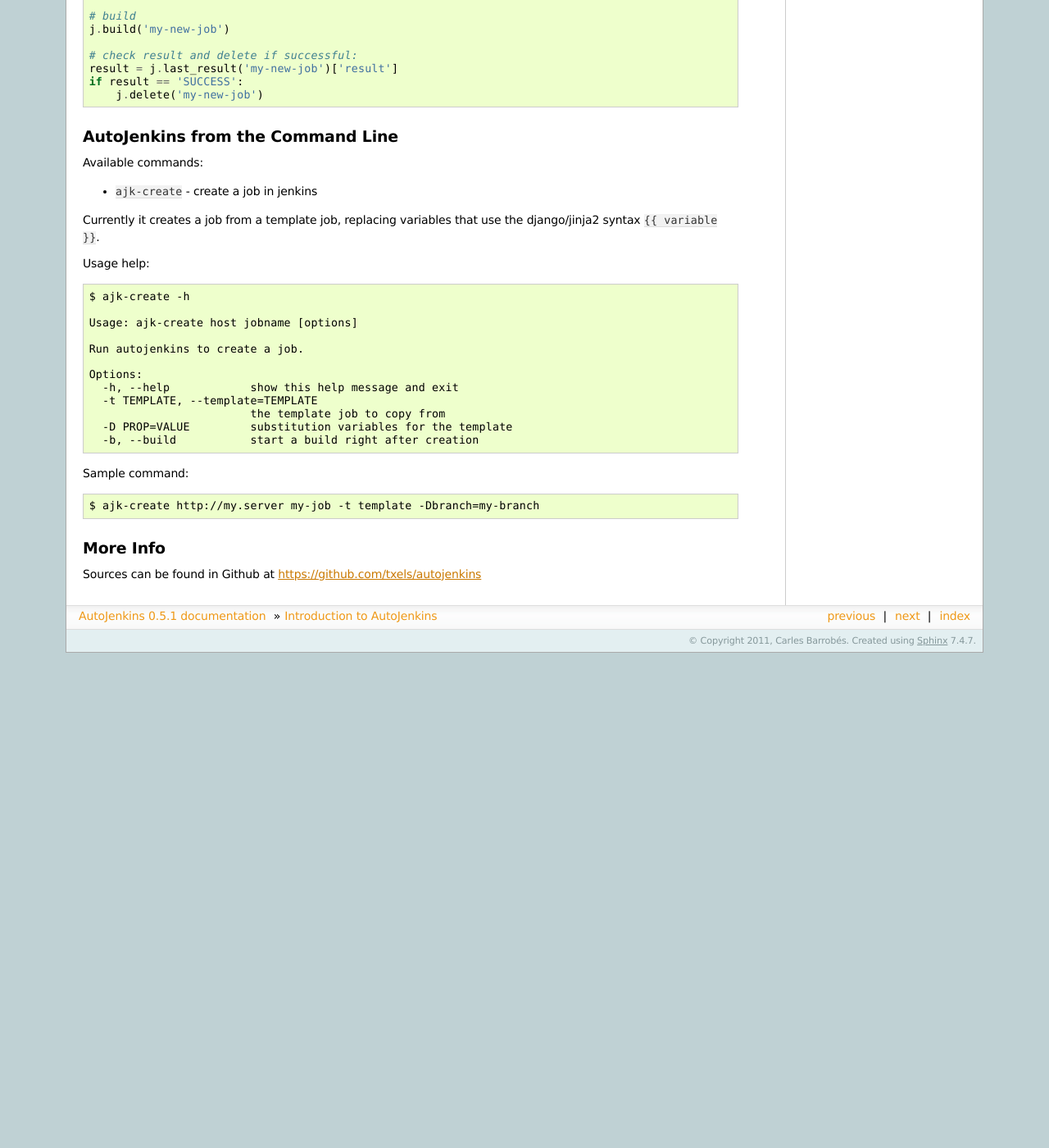
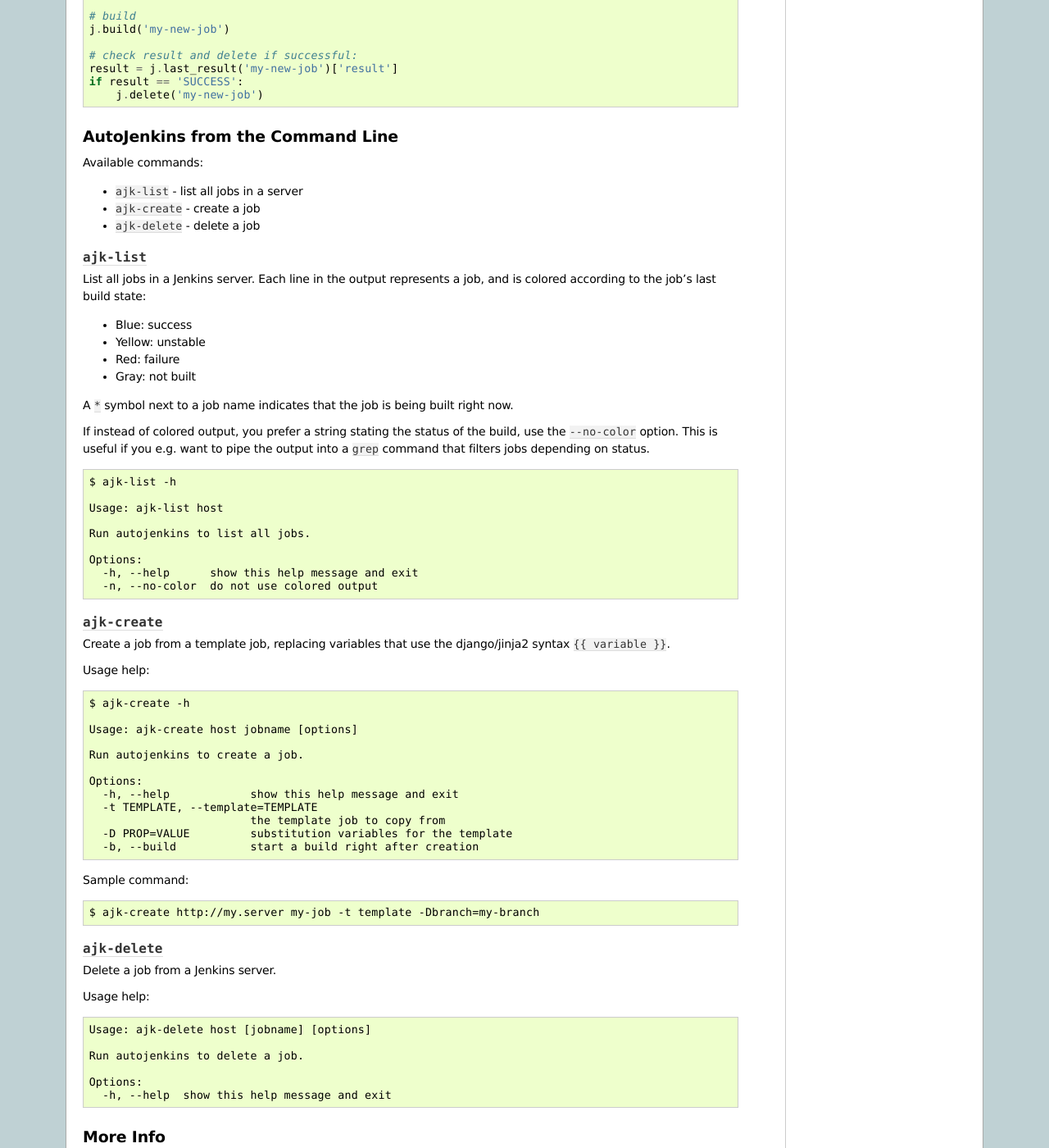
Before and after one commit to txels/autojenkins, a Sphinx documentation site: the page built from docs/intro.rst, in a window 1280 px wide and 1400 px high, scrolled down 747 px. Shown: the whole window at 82% size. Built offline with Sphinx 7.4.7, drawn with Linux system fonts in a browser that asks for light colours; before the commit the page ends 1543 px from its top, so only the background shows below that; some of the changed text lies outside the part shown.

Commit message:
Document command line ajk-delete and ajk-list

```diff
--- a/docs/intro.rst
+++ b/docs/intro.rst
@@ -55,9 +55,45 @@
 
 Available commands:
 
-* ``ajk-create`` - create a job in jenkins
+* ``ajk-list`` - list all jobs in a server
+* ``ajk-create`` - create a job
+* ``ajk-delete`` - delete a job
 
-Currently it creates a job from a template job, replacing variables that
+``ajk-list``
+~~~~~~~~~~~~
+
+List all jobs in a Jenkins server. Each line in the output represents
+a job, and is colored according to the job's last build state:
+
+* Blue: success
+* Yellow: unstable
+* Red: failure
+* Gray: not built
+
+A ``*`` symbol next to a job name indicates that the job is being built
+right now.
+
+If instead of colored output, you prefer a string stating the status
+of the build, use the ``--no-color`` option. This is useful if you
+e.g. want to pipe the output into a ``grep`` command that filters
+jobs depending on status.
+
+.. code-block:: none
+
+    $ ajk-list -h
+
+    Usage: ajk-list host
+
+    Run autojenkins to list all jobs.
+
+    Options:
+      -h, --help      show this help message and exit
+      -n, --no-color  do not use colored output
+
+``ajk-create``
+~~~~~~~~~~~~~~
+
+Create a job from a template job, replacing variables that
 use the django/jinja2 syntax ``{{ variable }}``.
 
 Usage help:
@@ -83,6 +119,22 @@
 
     $ ajk-create http://my.server my-job -t template -Dbranch=my-branch
 
+``ajk-delete``
+~~~~~~~~~~~~~~
+
+Delete a job from a Jenkins server.
+
+Usage help:
+
+.. code-block:: none
+
+    Usage: ajk-delete host [jobname] [options]
+
+    Run autojenkins to delete a job.
+
+    Options:
+      -h, --help  show this help message and exit
+
 More Info
 ---------
 
```
